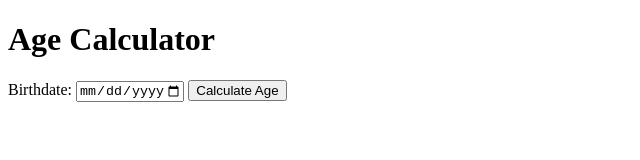
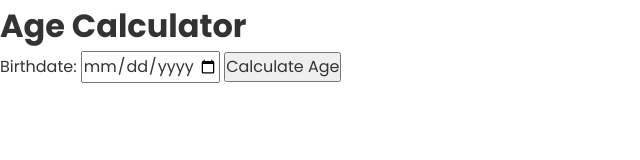
Before and after one commit to Rajender-01/Age-Calculator, a website built with Vite: page index.html in a window 1280 px wide. Shown: the whole page, without its empty margins (0-640 px from the left). Built offline with nearby package versions, Linux system fonts and the light colour scheme.

Commit message:
Feat: Added the scss files

```diff
--- a/index.html
+++ b/index.html
@@ -1,13 +1,16 @@
 <!doctype html>
 <html lang="en">
+
 <head>
     <meta charset="UTF-8" />
     <link rel="icon" type="image/svg+xml" href="/vite.svg" />
     <meta name="viewport" content="width=device-width, initial-scale=1.0" />
     <title>Age Calculator</title>
 </head>
+
 <body>
-    <div id="app">
+    <div class="age">
+        <div id="age__cont">
             <h1>Age Calculator</h1>
             <form onsubmit="return false;">
                 <label for="birthdate">Birthdate:</label>
@@ -16,6 +19,8 @@
                 <p id="result"></p>
             </form>
         </div>
+    </div>
 </body>
 <script type="module" src="/src/main.ts"></script>
+
 </html>
--- a/package.json
+++ b/package.json
@@ -9,6 +9,7 @@
     "preview": "vite preview"
   },
   "devDependencies": {
+    "sass-embedded": "^1.79.4",
     "typescript": "^5.5.3",
     "vite": "^5.4.8"
   }
--- a/src/main.ts
+++ b/src/main.ts
@@ -1,3 +1,6 @@
+import './scss/reset.scss';
+import './scss/ageCalculator.scss';
+
 let Button = document.querySelector("button");
 let Result = document.querySelector("#result");
 let BirthDateInput = document.querySelector("#birthdate");
--- /dev/null
+++ b/src/scss/reset.scss
@@ -0,0 +1,42 @@
+@import url('https://fonts.googleapis.com/css2?family=Poppins:ital,wght@0,100;0,200;0,300;0,400;0,500;0,600;0,700;0,800;0,900;1,100;1,200;1,300;1,400;1,500;1,600;1,700;1,800;1,900&display=swap');
+
+* {
+  box-sizing: border-box;
+  margin: 0;
+  padding: 0;
+}
+
+body {
+  font-family: "Poppins", sans-serif;
+  line-height: 1.6;
+  color: #333;
+  width: 100vw;
+  height: 100vh;
+}
+
+::selection {
+  background: #3B82F6;
+  color: #fff;
+}
+
+button,
+input,
+select,
+textarea {
+  font: inherit;
+  color: inherit;
+}
+
+a {
+  text-decoration: none;
+  color: inherit;
+}
+
+ul,
+ol {
+  list-style: none;
+}
+
+.relative {
+  position: relative;
+}
```
Also changed, not shown: src/scss/ageCalculator.scss (added), 1 other file. Lines whose indentation alone changed are shown as unchanged.
